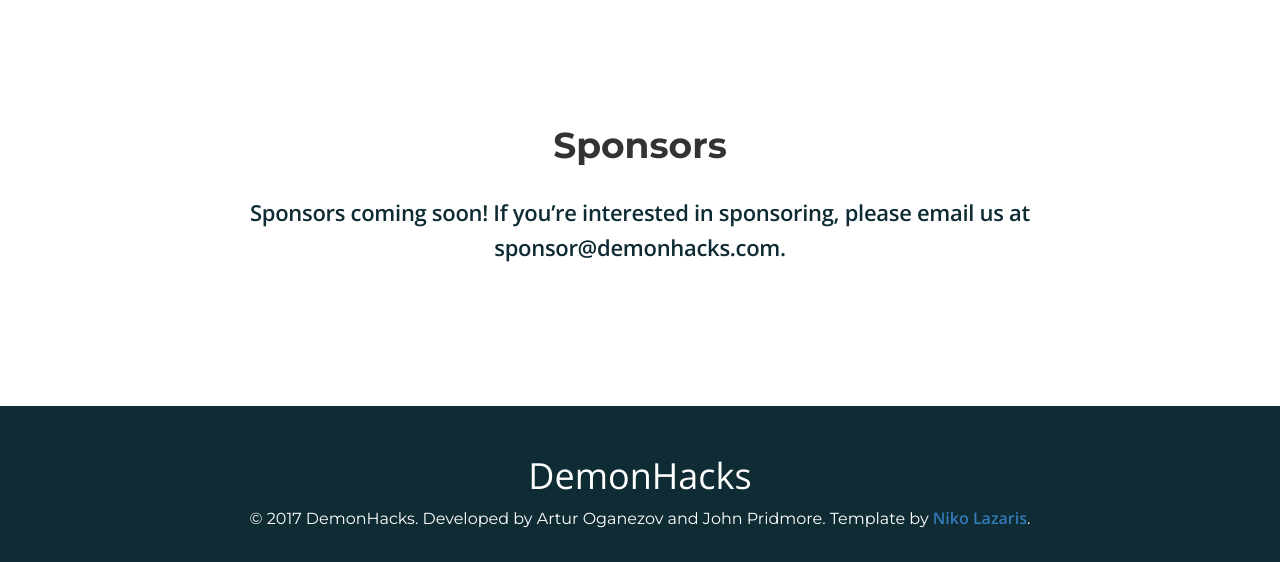
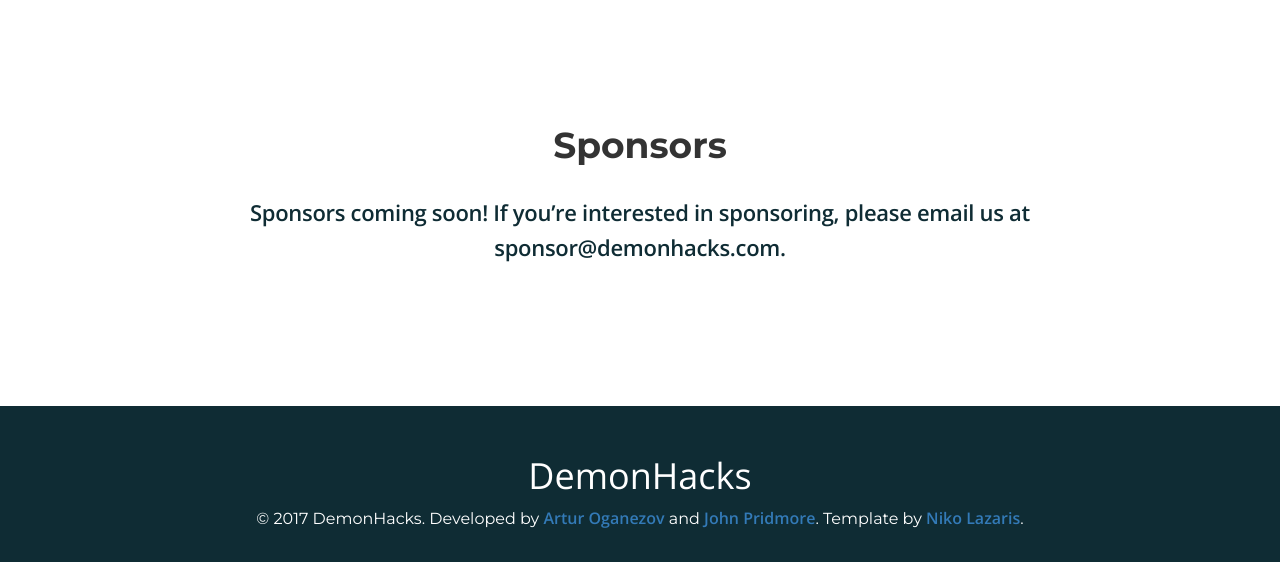
Before and after one commit to eselenic/demonhacks, a Jekyll site: the page built from index.html, in a window 1280 px wide and 900 px high, scrolled down 3550 px, cut to the strip 338-900 px from the top of the window. Built offline with Jekyll 4.4.1, drawn with Linux system fonts in a browser that asks for light colours; nearby versions of some CDN libraries; comment, search, counter and statistics services are not loaded; some of the changed lines change nothing that is shown.

Commit message:
Adding links to names.

```diff
--- a/_layouts/default.html
+++ b/_layouts/default.html
@@ -10,7 +10,7 @@
     <section class="footer">
       <div class="container text-center">
         <h1>DemonHacks</h1>
-        <h3>&copy; 2017 DemonHacks. Developed by Artur Oganezov and John Pridmore. Template by <a href="https://github.com/nlaz">Niko Lazaris</a>.</h3>
+        <h3>&copy; 2017 DemonHacks. Developed by <a href="https://www.linkedin.com/in/aoganezo">Artur Oganezov</a> and <a href="https://www.linkedin.com/in/jprid/">John Pridmore</a>. Template by <a href="https://github.com/nlaz">Niko Lazaris</a>.</h3>
       </div>
     </section>
 
```
